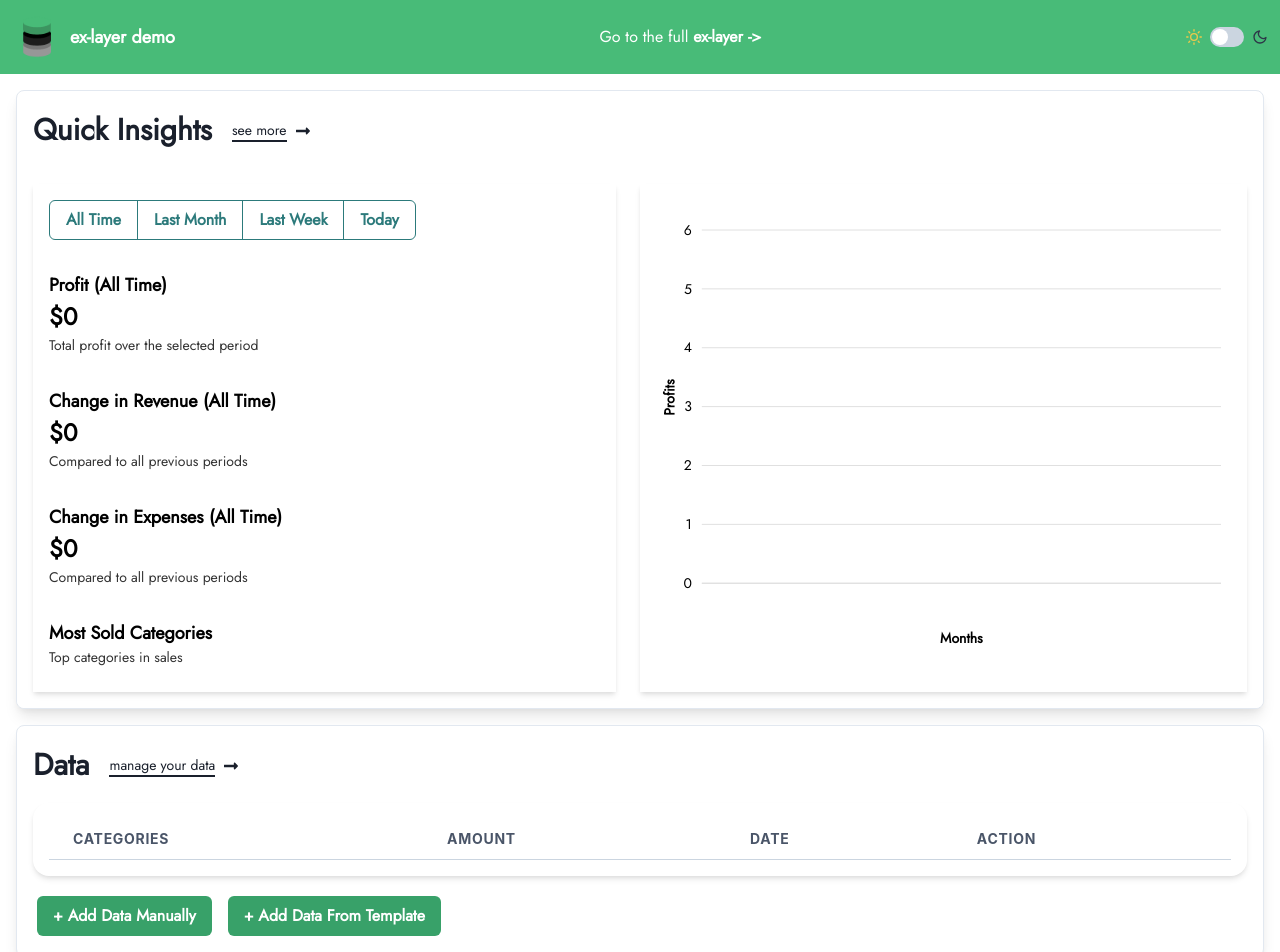
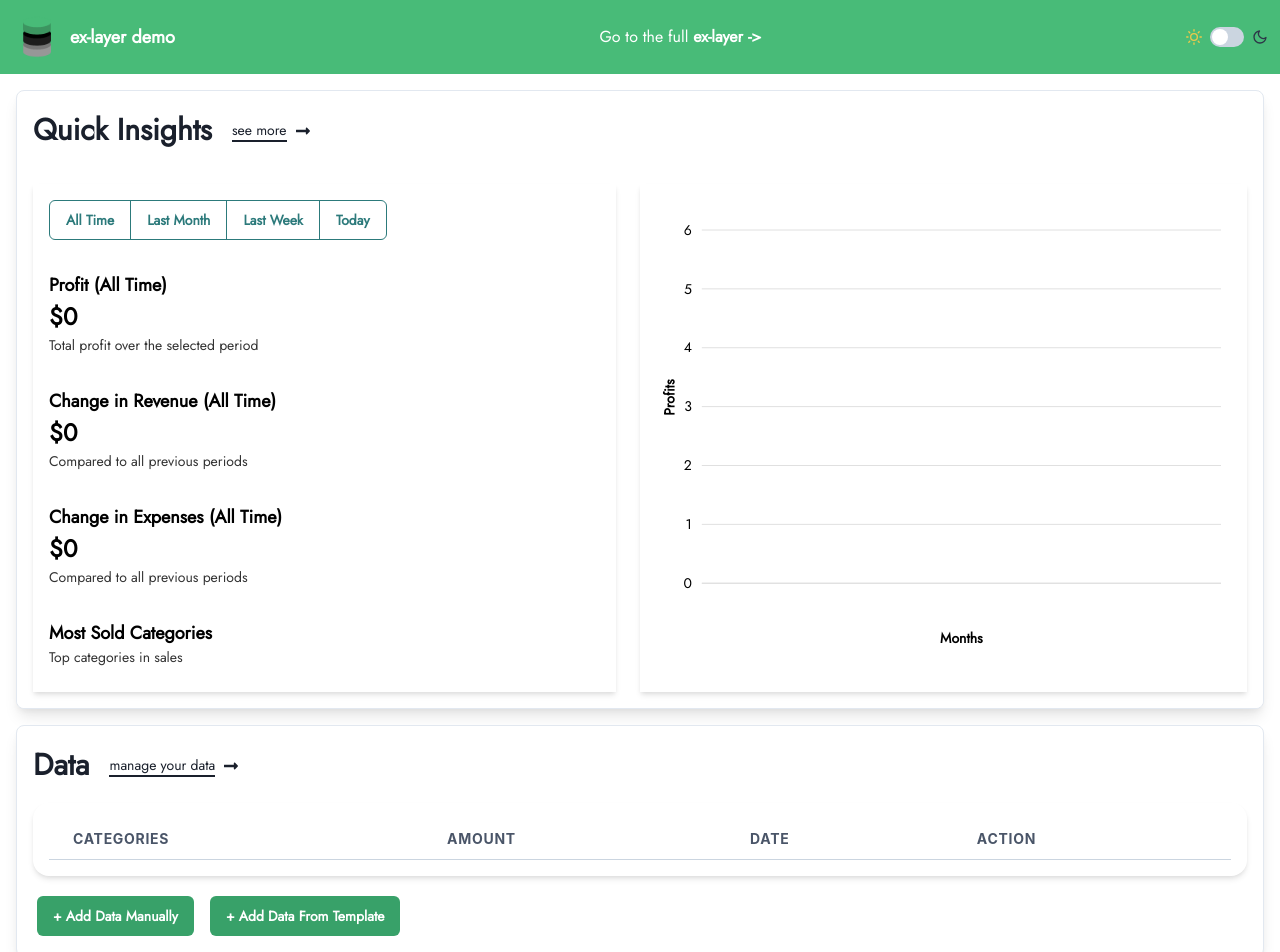
Before and after one commit to ex-layer/ex-layer, a Next.js app: page / in a window 1280 px wide. Shown: the top 952 px of the page. Built offline with nearby package versions, Linux system fonts and the light colour scheme.

Commit message:
fix: reduce button font size to not overfill on mobile

```diff
--- a/src/components/data/prompt.tsx
+++ b/src/components/data/prompt.tsx
@@ -76,19 +76,19 @@ const Prompt: React.FC<PromptProps> = ({revenueList ,onEdit, onDelete, onClose,
       <Box m="5" textAlign="center">
         <Stack mt={2} spacing={4} direction="row">
           <Button
-            fontSize={['xs', 'sm', 'md']}
+            fontSize={{ base: 'xs', sm: 'xs', md: 'sm' }}
             textColor="white"
             colorScheme="green"
-            size="md"
+            size='md'
             onClick={() => handleModalOpen('manual')}
           >
             + Add Data Manually
           </Button>
           <Button
             textColor="white"
-            fontSize={['xs', 'sm', 'md']}
+            fontSize={{ base: 'xs', sm: 'xs', md: 'sm' }}
             colorScheme="green"
-            size="md"
+            size='md'
             onClick={() => handleModalOpen('template')}
           >
             + Add Data From Template
--- a/src/components/insights/quick-stats.tsx
+++ b/src/components/insights/quick-stats.tsx
@@ -110,28 +110,28 @@ const DashboardStats = (props: DashboardStatsProps) => {
     <Button
       onClick={() => setSelectedPeriod('All Time')}
       flex={{ base: '1', md: 'auto' }} // Adjusted flex for better responsiveness
-        fontSize={{ base: 'sm', md: 'md' }} // Adjusted font size for responsiveness
+      fontSize={{ base: 'xs', md: 'sm' }} // Adjusted font size for responsiveness
     >
       All Time
     </Button>
     <Button
       onClick={() => setSelectedPeriod('Last Month')}
       flex={{ base: '1', md: 'auto' }}
-        fontSize={{ base: 'sm', md: 'md' }}
+      fontSize={{ base: 'xs', md: 'sm' }}
     >
       Last Month
     </Button>
     <Button
       onClick={() => setSelectedPeriod('Last Week')}
       flex={{ base: '1', md: 'auto' }}
-        fontSize={{ base: 'sm', md: 'md' }}
+      fontSize={{ base: 'xs', md: 'sm' }}
     >
       Last Week
     </Button>
     <Button
       onClick={() => setSelectedPeriod('Today')}
       flex={{ base: '1', md: 'auto' }}
-        fontSize={{ base: 'sm', md: 'md' }}
+      fontSize={{ base: 'xs', md: 'sm' }}
     >
       Today
     </Button>
```
Lines whose indentation alone changed are shown as unchanged.
